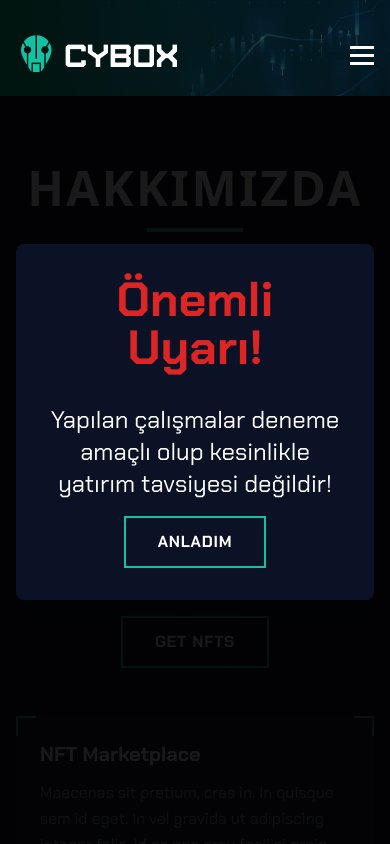
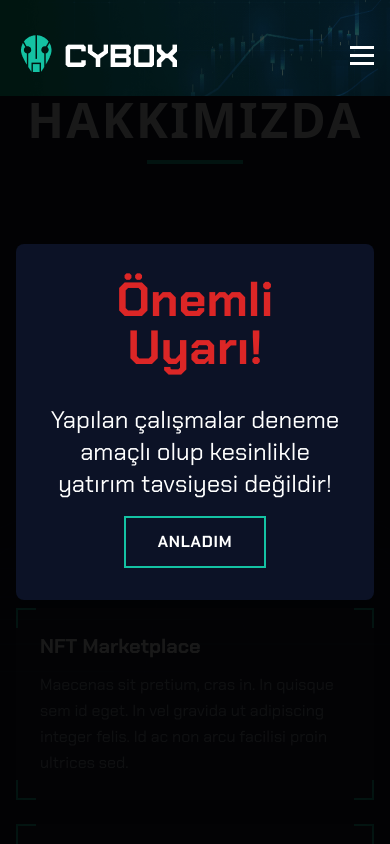
Before and after one commit to KenannUnall/https---github.com-kudretkrbyk-piyasaDeneme, a React (Vite) app: page /about in a window 390 px wide. Shown: the top 844 px of the page. Built offline with nearby package versions, Linux system fonts and the light colour scheme.

Commit message:
added style

```diff
--- a/src/components/Header.jsx
+++ b/src/components/Header.jsx
@@ -7,12 +7,33 @@ const Header = () => {
   const [scroll, setScroll] = useState(false);
   const [menuActive, setMenuActive] = useState(false);
   const [activeIndex, setActiveIndex] = useState(null);
+  const [isVisible, setIsVisible] = useState(true);
+  const [lastScrollY, setLastScrollY] = useState(0);
 
   useEffect(() => {
-    const handleScroll = () => setScroll(window.scrollY > 300);
+    const handleScroll = () => {
+      const currentScrollY = window.scrollY;
+
+      // Scroll pozisyonunu kontrol et
+      if (currentScrollY > 300) {
+        setScroll(true);
+      } else {
+        setScroll(false);
+      }
+
+      // Header'ın görünürlüğünü kontrol et
+      if (currentScrollY > lastScrollY && currentScrollY > 300) {
+        setIsVisible(false);
+      } else {
+        setIsVisible(true);
+      }
+
+      setLastScrollY(currentScrollY);
+    };
+
     window.addEventListener("scroll", handleScroll);
     return () => window.removeEventListener("scroll", handleScroll);
-  }, []);
+  }, [lastScrollY]);
 
   const handleMenuToggle = () => setMenuActive(!menuActive);
   const handleDropdown = (index) => setActiveIndex(index);
@@ -30,16 +51,18 @@ const Header = () => {
 
   return (
     <header
-      className={`relative w-full top-0 left-0 z-[1000] transition-all duration-500 ${
+      className={`fixed w-full top-0 left-0 z-[1000] transition-all duration-500 ${
         scroll
-          ? "fixed bg-[#141A31] shadow-[0_4px_8px_rgba(0,0,0,0.1)]"
-          : "absolute bg-transparent"
-      } h-[108px] lg:h-[90px]`}
+          ? "bg-[#141A31] shadow-[0_4px_8px_rgba(0,0,0,0.1)]"
+          : "bg-transparent"
+      } h-[108px] lg:h-[90px] transform transition-transform duration-500 ${
+        isVisible ? "translate-y-0" : "-translate-y-full"
+      }`}
     >
       <img className="absolute w-full h-24" src="/images/bg.png"></img>
       <div className="container mx-auto px-4 h-full flex items-center relative justify-between">
         {/* Logo */}
-        <div className="flex-shrink-0">
+        <div className="flex-shrink-0 transform transition-transform duration-300 hover:scale-105">
           <NavLink to="/">
             <img src={logo} alt="Crybox" className="h-10" />
           </NavLink>
@@ -59,7 +82,7 @@ const Header = () => {
               >
                 <Link
                   to={data.links}
-                  className={`relative uppercase text-white font-bold font-chakra text-sm transition duration-300 hover:text-[#14C2A3] hover:drop-shadow-[0_0_6px_#14C2A3] ${
+                  className={`relative uppercase text-white font-bold font-chakra text-sm transition-all duration-300 hover:text-[#14C2A3] hover:drop-shadow-[0_0_6px_#14C2A3] ${
                     activeIndex === idx ? "text-[#14C2A3]" : ""
                   }`}
                 >
@@ -72,7 +95,7 @@ const Header = () => {
                       <li key={submenu.id}>
                         <NavLink
                           to={submenu.links}
-                          className="block px-5 py-3 font-bold font-chakra uppercase text-sm hover:bg-[#14C2A3] hover:text-white"
+                          className="block px-5 py-3 font-bold font-chakra uppercase text-sm hover:bg-[#14C2A3] hover:text-white transition-colors duration-300"
                         >
                           {submenu.sub}
                         </NavLink>
@@ -86,7 +109,7 @@ const Header = () => {
         </nav>
 
         {/* Call to action button */}
-        <div className="hidden lg:block ml-auto">
+        <div className="hidden lg:block ml-auto transform transition-transform duration-300 hover:scale-105">
           <Button title="JOIN DISCORD" path="/contact" />
         </div>
 
@@ -96,17 +119,17 @@ const Header = () => {
           onClick={handleMenuToggle}
         >
           <span
-            className={`block w-full h-[3px] bg-white absolute top-1/2 transition-transform duration-300 ${
+            className={`block w-full h-[3px] bg-white absolute top-1/2 transition-all duration-300 ${
               menuActive ? "rotate-45" : "-translate-y-2"
             }`}
           ></span>
           <span
-            className={`block w-full h-[3px] bg-white absolute top-1/2 transition-opacity duration-300 ${
+            className={`block w-full h-[3px] bg-white absolute top-1/2 transition-all duration-300 ${
               menuActive ? "opacity-0" : "opacity-100"
             }`}
           ></span>
           <span
-            className={`block w-full h-[3px] bg-white absolute top-1/2 transition-transform duration-300 ${
+            className={`block w-full h-[3px] bg-white absolute top-1/2 transition-all duration-300 ${
               menuActive ? "-rotate-45" : "translate-y-2"
             }`}
           ></span>
@@ -115,7 +138,7 @@ const Header = () => {
 
       {/* Mobile Menu */}
       <div
-        className={`lg:hidden fixed top-0 left-0 w-3/5 sm:w-3/4 h-screen bg-[#100D1E] transition-transform duration-500 z-[999] ${
+        className={`lg:hidden fixed top-0 left-0 w-3/5 sm:w-3/4 h-screen bg-[#100D1E] transition-all duration-500 z-[999] ${
           menuActive ? "translate-x-0" : "-translate-x-full"
         }`}
       >
@@ -128,7 +151,7 @@ const Header = () => {
             >
               <Link
                 to={data.links}
-                className="uppercase text-white font-bold font-chakra text-sm block pb-2 border-b border-white/10"
+                className="uppercase text-white font-bold font-chakra text-sm block pb-2 border-b border-white/10 transition-colors duration-300 hover:text-[#14C2A3]"
               >
                 {data.name}
               </Link>
@@ -138,7 +161,7 @@ const Header = () => {
                     <li key={submenu.id}>
                       <NavLink
                         to={submenu.links}
-                        className="block py-2 pl-4 border-t border-white/10 text-white hover:text-[#14C2A3]"
+                        className="block py-2 pl-4 border-t border-white/10 text-white hover:text-[#14C2A3] transition-colors duration-300"
                       >
                         {submenu.sub}
                       </NavLink>
--- a/src/components/pagetitle/PageTitle.jsx
+++ b/src/components/pagetitle/PageTitle.jsx
@@ -5,7 +5,7 @@ function PageTitle(props) {
   const { title } = props;
 
   return (
-    <section className="py-14 text-center bg-[#141A31] group">
+    <section className="pt-24 py-4 text-center bg-[#141A31] group">
       <h1 className="text-5xl md:text-6xl font-bold uppercase tracking-wider text-white">
         {title}
       </h1>
```
